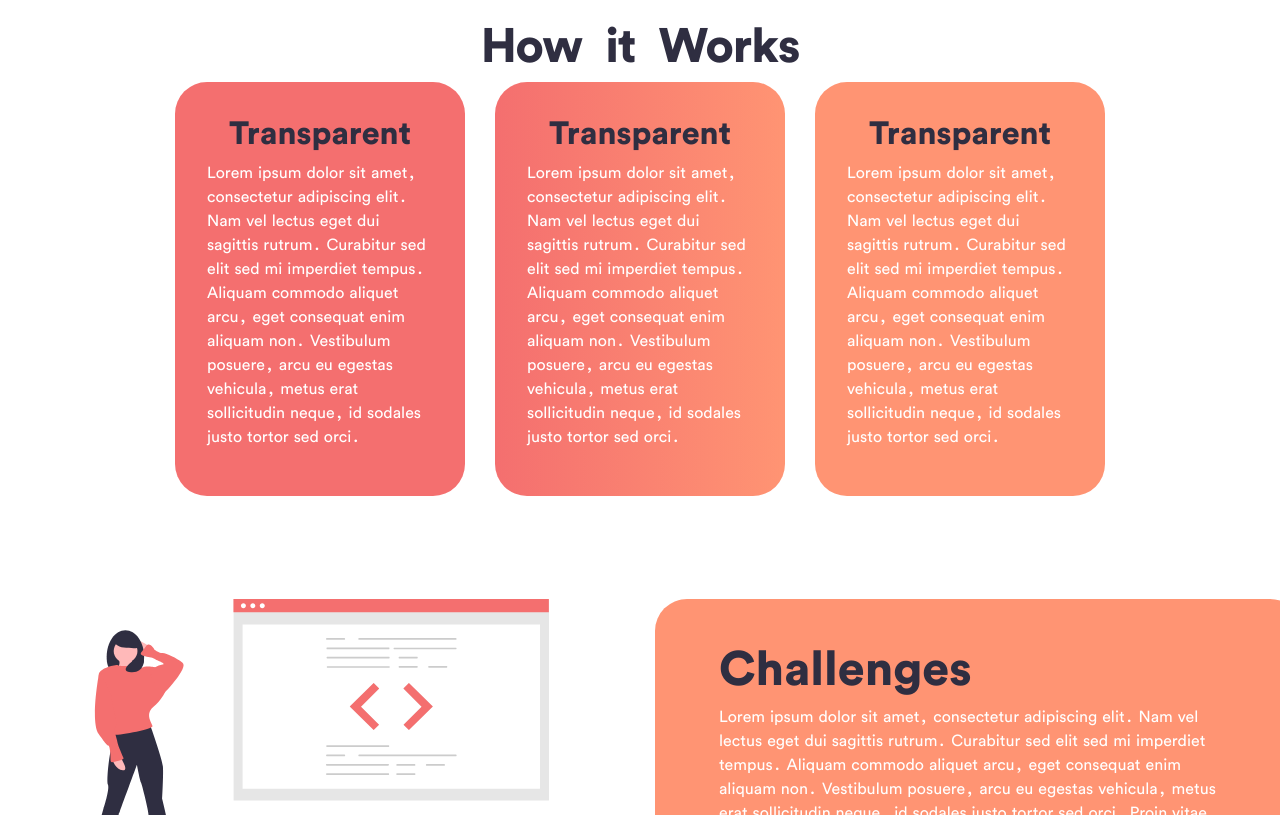
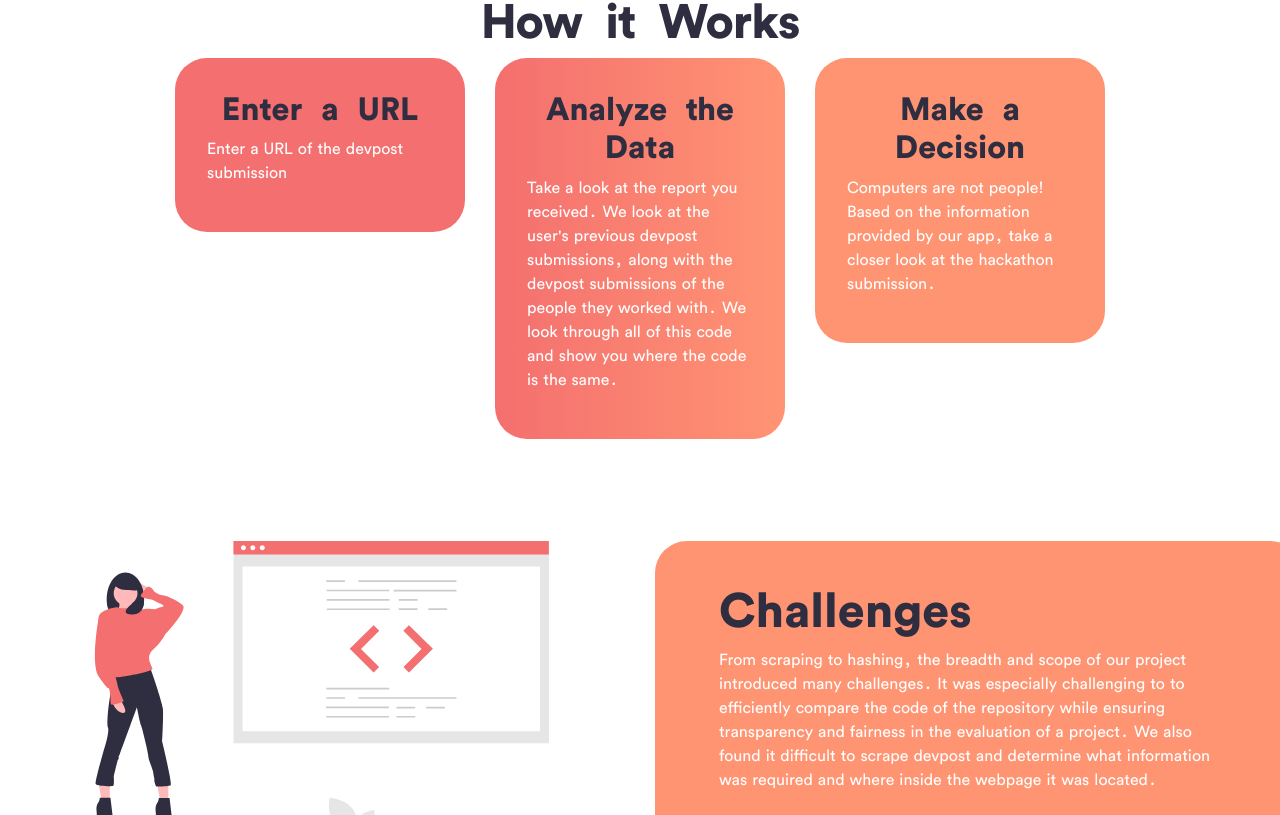
Before and after one commit to willshiao/CheaterBeater, a React (Create React App) app in the folder frontend/: page / in a window 1280 px wide. Shown: the part 925-1740 px from the top of the page. Built offline with nearby package versions, Linux system fonts and the light colour scheme.

Commit message:
added content ot content js

```diff
--- a/frontend/src/content.js
+++ b/frontend/src/content.js
@@ -5,20 +5,20 @@
   },
   about: {
     title: "About",
-    description: "Lorem ipsum dolor sit amet, consectetur adipiscing elit. Nam vel lectus eget dui sagittis rutrum. Curabitur sed elit sed mi imperdiet tempus. Aliquam commodo aliquet arcu, eget consequat enim aliquam non. Vestibulum posuere, arcu eu egestas vehicula, metus erat sollicitudin neque, id sodales justo tortor sed orci. Proin vitae ex eget ante semper accumsan."
+    description: "Cheater Beater is a full-stack web app that uses devpost submissions and github to detect hackathon submission fraud. Our goal is not to make a statement about whether fraud occurred, but to point to hackathon submissions where a closer look is warranted."
   },
   how: {
     title: "How it Works",
-    firstSubtitle: "Transparent",
-    secondSubtitle: "Transparent",
-    thirdSubtitle: "Transparent",
-    firstDescription: "Lorem ipsum dolor sit amet, consectetur adipiscing elit. Nam vel lectus eget dui sagittis rutrum. Curabitur sed elit sed mi imperdiet tempus. Aliquam commodo aliquet arcu, eget consequat enim aliquam non. Vestibulum posuere, arcu eu egestas vehicula, metus erat sollicitudin neque, id sodales justo tortor sed orci.",
-    secondDescription: "Lorem ipsum dolor sit amet, consectetur adipiscing elit. Nam vel lectus eget dui sagittis rutrum. Curabitur sed elit sed mi imperdiet tempus. Aliquam commodo aliquet arcu, eget consequat enim aliquam non. Vestibulum posuere, arcu eu egestas vehicula, metus erat sollicitudin neque, id sodales justo tortor sed orci.",
-    thirdDescription: "Lorem ipsum dolor sit amet, consectetur adipiscing elit. Nam vel lectus eget dui sagittis rutrum. Curabitur sed elit sed mi imperdiet tempus. Aliquam commodo aliquet arcu, eget consequat enim aliquam non. Vestibulum posuere, arcu eu egestas vehicula, metus erat sollicitudin neque, id sodales justo tortor sed orci.",
+    firstSubtitle: "Enter a URL",
+    secondSubtitle: "Analyze the Data",
+    thirdSubtitle: "Make a Decision",
+    firstDescription: "Enter a URL of the devpost submission",
+    secondDescription: "Take a look at the report you received. We look at the user's previous devpost submissions, along with the devpost submissions of the people they worked with. We look through all of this code and show you where the code is the same.",
+    thirdDescription: "Computers are not people! Based on the information provided by our app, take a closer look at the hackathon submission.",
   },
   challenges: {
     title: "Challenges",
-    description: "Lorem ipsum dolor sit amet, consectetur adipiscing elit. Nam vel lectus eget dui sagittis rutrum. Curabitur sed elit sed mi imperdiet tempus. Aliquam commodo aliquet arcu, eget consequat enim aliquam non. Vestibulum posuere, arcu eu egestas vehicula, metus erat sollicitudin neque, id sodales justo tortor sed orci. Proin vitae ex eget ante semper accumsan."
+    description: "From scraping to hashing, the breadth and scope of our project introduced many challenges. It was especially challenging to to efficiently compare the code of the repository while ensuring transparency and fairness in the evaluation of a project. We also found it difficult to scrape devpost and determine what information was required and where inside the webpage it was located."
   },
   footer: {
     description: "Made with 🐍 at LA Hacks 2020"
```
Also changed, not shown: 2 other files (tests, documents, lock files or other folders).
